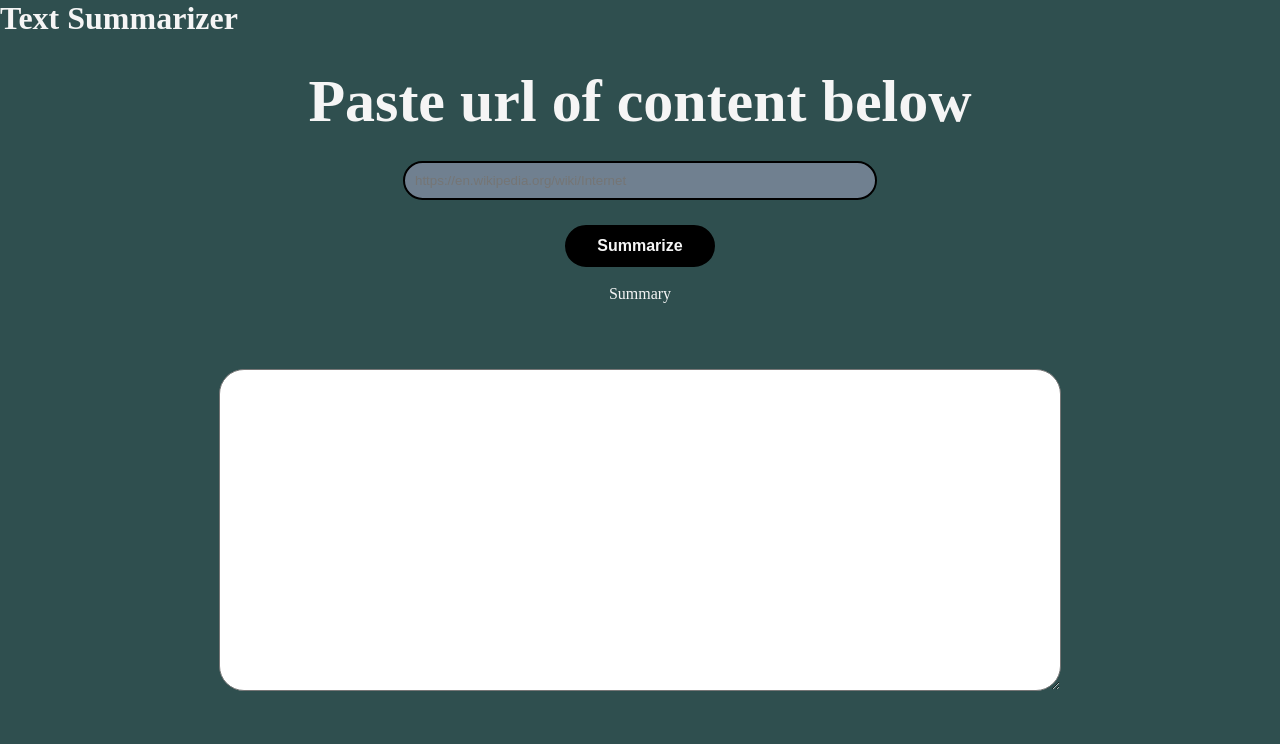
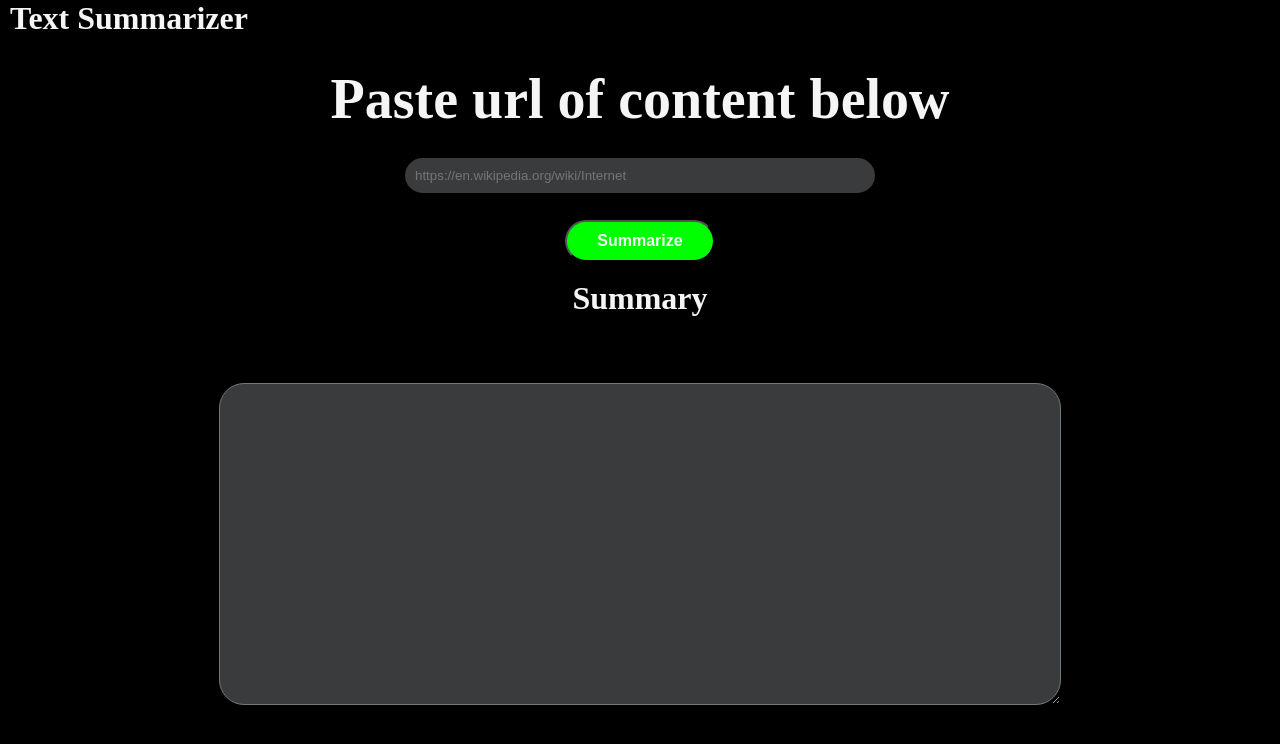
Before and after one commit to Mohit-Kundu/Text-Summarization-Web-Application, a Flask app: page / in a window 1280 px wide. Shown: the top 744 px of the page. Run offline with Flask 2, Linux system fonts and the light colour scheme.

Commit message:
Updated UI

```diff
--- a/static/css/main.css
+++ b/static/css/main.css
@@ -1,7 +1,7 @@
 body{
     margin: 0px 0px;
     font-family: corbel;
-    background-color:darkslategrey;
+    background-color: black;
     color: whitesmoke;
 }
 
@@ -21,10 +21,11 @@ label.paste_label{
     text-align: center;
     padding: 7px 0px;
     font-weight: bolder;
-    font-size: 3.75em;
+    font-size: 3.5em;
 }
 
 label.heading{
+    padding-left: 10px;
     font-size: 2em;
     font-weight: bold;
 }
@@ -36,23 +37,30 @@ input{
     padding: 10px 10px;
     border:2px solid black;
     border-radius: 30px;
-    background-color: slategray;
+    background-color: #3a3b3c;
+    color: whitesmoke;
     outline: none;
 }
 
 button{
     left: 15px;
     padding: 10px;
-    border: 2px solid black;
     border-radius: 30px;
     padding: 10px 30px;
     font-weight: bold;
     font-size: 1em;
     color: whitesmoke;
-    background-color: black;
+    background-color:lime;
+}
+
+label.summary_label{
+    text-align: left;
+    font-size: 2em;
+    font-weight: bold;
 }
 
 textarea{
+    padding: 30px;
     outline: none;
     left: 10px;
     width: 800px;
@@ -61,4 +69,7 @@ textarea{
     line-height: 25px;
     margin-top: 30px;
     border-radius: 25px;
+    background-color: #3a3b3c;
+    color: whitesmoke;
+    overflow: auto;
 }
```
